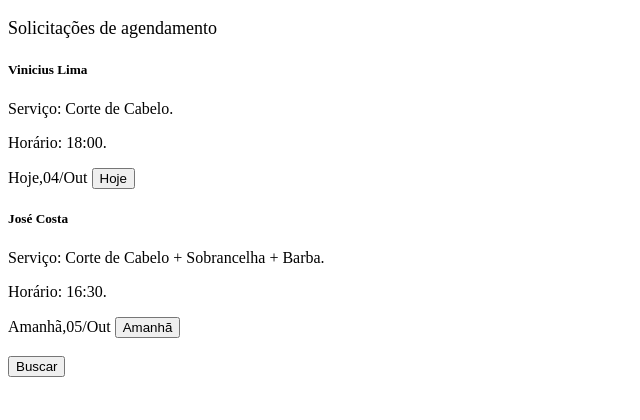
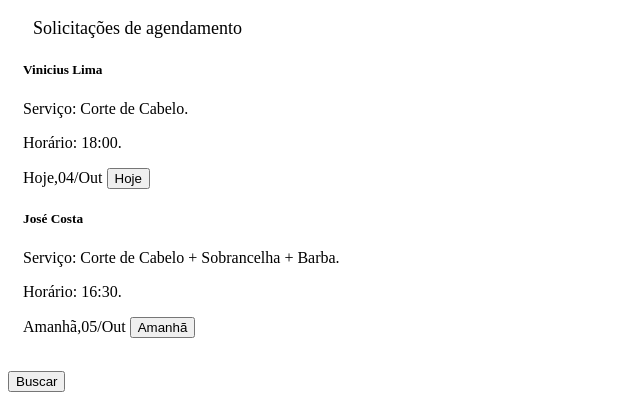
Before and after one commit to ICEI-PUC-Minas-PMV-ADS/pmv-ads-2022-2-e1-proj-web-t7-agenda-online, a website: page src/selecionar_agendamentos.html in a window 1280 px wide. Shown: the part 380-800 px from the top of the page, without its empty margins (0-640 px from the left). Drawn offline with Linux system fonts and the light colour scheme.

Commit message:
Update selecionar_agendamentos.html

```diff
--- a/src/selecionar_agendamentos.html
+++ b/src/selecionar_agendamentos.html
@@ -6,7 +6,7 @@
   <meta charset="utf-8">
   <meta name="viewport" content="width=device-width, initial-scale=1">
 
-  <link rel="stylesheet" href="style4.css">
+  <link rel="stylesheet" href="style.css">
 
   <title>Agenda ADS</title>
 </head>
```
